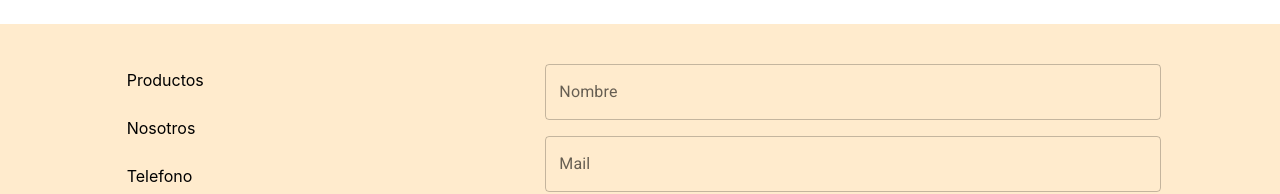
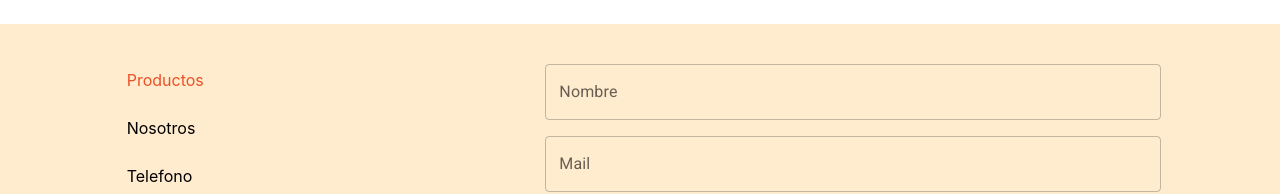
Before and after one commit to sebastianbarcia/wk-welding, a React (Create React App) app: page / in a window 1280 px wide. In both pictures the pointer is over the link 165 px from the left and 1992 px from the top of the page. Shown: the part 1912-2106 px from the top of the page. Built offline with nearby package versions, Linux system fonts and the light colour scheme.

Commit message:
add hover a

```diff
--- a/src/components/footer/footer.js
+++ b/src/components/footer/footer.js
@@ -1,8 +1,7 @@
 import { Container,Grid } from '@mui/material'
+import '../footer/footer.scss'
+import ContactsForms from '../inputsForm/contactForm.js'
 
-import '../footer/footer.scss'
-
-import ContactsForms from '../inputsForm/contactForm.js'
 const footer = [
 {"title": "Productos", "link" : "#", "id":1},
 {"title": "Nosotros", "link" : "#" , "id":2},
--- a/src/components/footer/footer.scss
+++ b/src/components/footer/footer.scss
@@ -16,6 +16,9 @@
                     text-decoration:none;
                     color: black;
                 }
+                a:hover{
+                    color: #ea5127;
+                }
             }
         }
     }
--- a/src/components/inputsForm/contactForm.js
+++ b/src/components/inputsForm/contactForm.js
@@ -2,8 +2,6 @@ import '../inputsForm/contactsForm.scss'
 import Box from '@mui/material/Box';
 import TextField from '@mui/material/TextField';
 import { Button } from '@mui/material';
-
-
 
 const formsContact = [
     {"label":"Nombre", "type":"text", "id":1 },
```
